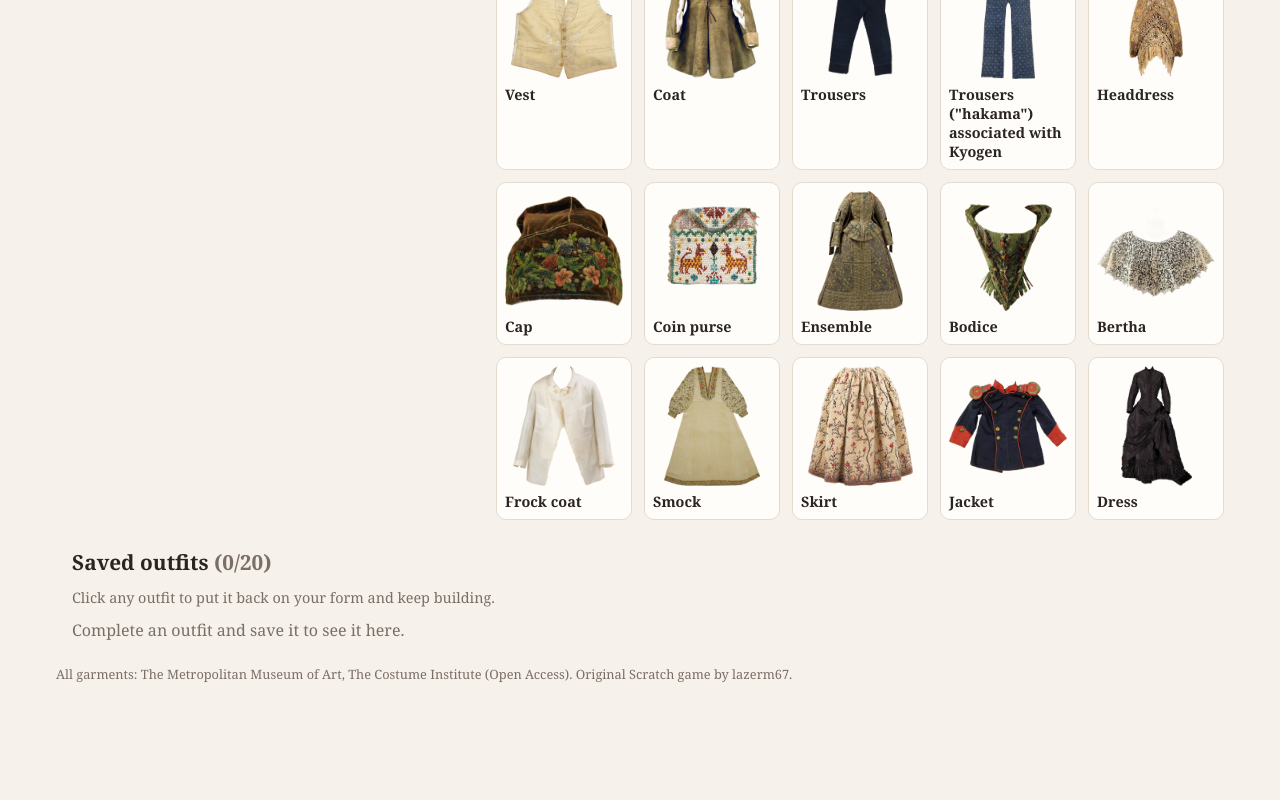
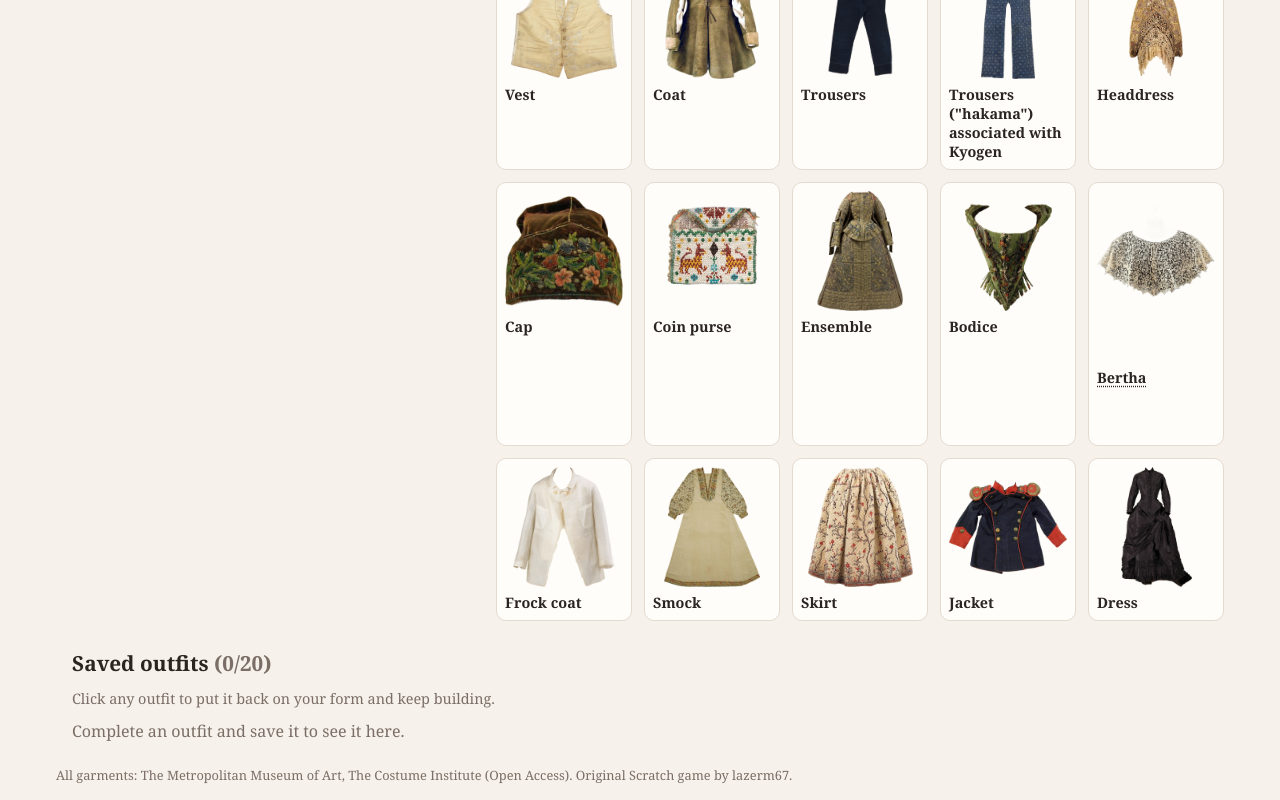
Before and after one commit to L67fr/Fashion-History-Game-, a React (Vite) app: page / in a window 1280 px wide. Shown: the part 919-1719 px from the top of the page. Before the commit the page ends 1618 px from the top, so only its background shows below. Built offline with nearby package versions, Linux system fonts and the light colour scheme.

Commit message:
Make the closet card name a clickable term that shows the Bertha definition

```diff
--- a/src/App.jsx
+++ b/src/App.jsx
@@ -3,7 +3,7 @@ import { CLOTHES, SLOTS, CONFLICTS, FEATURES, FEAT_BY, FEATURE_CONFLICTS } from
 import { GROUP_COUNTRIES } from './regions.js'
 import WorldMap from './WorldMap.jsx'
 import SavedOutfits from './SavedOutfits.jsx'
-import PiecesPage from './PiecesPage.jsx'
+import PiecesPage, { Fact } from './PiecesPage.jsx'
 import { BYID, MAX_SAVED, loadSaved, storeSaved, summarize } from './savedOutfits.js'
 import { BG_PRESETS, loadBg, storeBg } from './background.js'
 const CLICK_PX = 5 // pointer moves less than this = click, not drag
@@ -294,7 +294,7 @@ export default function App() {
                 <button onPointerDown={(e) => startDrag(e, c.id, 'closet')} title="Drag onto the form, or click to wear" disabled={done}>
                   <img src={c.img} alt={c.title} draggable="false" loading="lazy" />
                 </button>
-                <span className="name">{c.title}</span>
+                <span className="name"><Fact text={c.title} /></span>
               </li>
             ))}
           </ul>
--- a/src/PiecesPage.jsx
+++ b/src/PiecesPage.jsx
@@ -4,8 +4,8 @@ import { FUN_FACTS } from './funFacts.js'
 import { GLOSSARY } from './glossary.js'
 
 // Every piece as an information card, oldest origin first
-// Splits a fact into text and clickable glossary terms
-function Fact({ text }) {
+// Splits text into plain words and clickable glossary terms
+export function Fact({ text }) {
   const [open, setOpen] = useState(null)
   const terms = Object.keys(GLOSSARY)
   const pattern = new RegExp(`\\b(${terms.join('|')})\\b`, 'gi')
--- a/src/styles.css
+++ b/src/styles.css
@@ -199,3 +199,5 @@ footer { margin-top: 24px; font-size: .8rem; color: var(--muted); }
 .term-def { display: block; margin-top: 6px; padding: 8px 10px; background: rgba(255,255,255,.12); border-radius: 8px; font-size: .8rem; }
 .fun-fact { pointer-events: none; }
 .piece-card:hover .fun-fact { pointer-events: auto; }
+.grid .name .term-wrap { position: relative; display: inline; }
+.grid .name .term-def { position: absolute; left: 0; top: 100%; z-index: 20; width: 220px; margin-top: 6px; background: var(--ink); color: #fff; font-weight: normal; }
```
